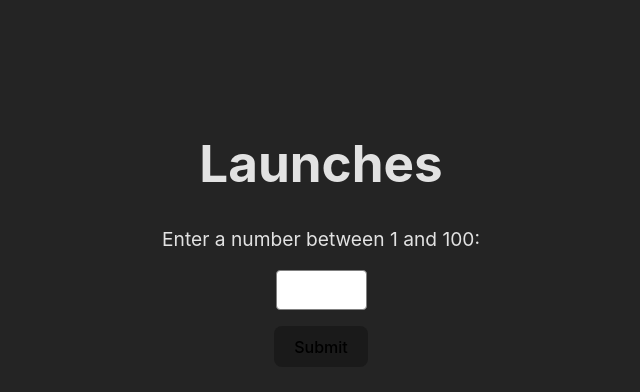
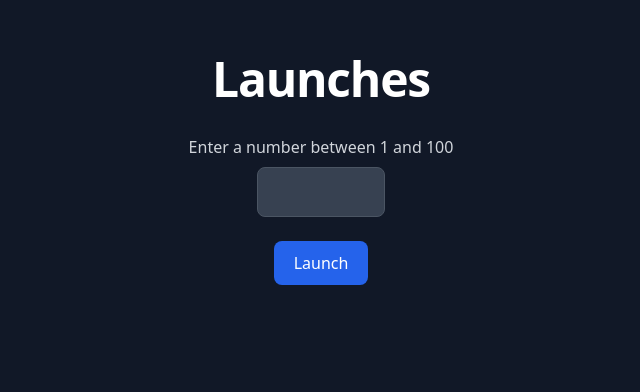
Before and after one commit to debashisbiswas/launches, a Svelte app: page / in a window 1280 px wide. Shown: the part 158-550 px from the top of the page, without its empty margins (319-959 px from the left). Built offline with nearby package versions, Linux system fonts and the light colour scheme.

Commit message:
Finish most of styling

```diff
--- a/index.html
+++ b/index.html
@@ -6,7 +6,8 @@
     <meta name="viewport" content="width=device-width, initial-scale=1.0" />
     <title>Launches</title>
   </head>
-  <body>
+
+  <body class="h-screen">
     <div id="app"></div>
     <script type="module" src="/src/main.ts"></script>
   </body>
--- a/package.json
+++ b/package.json
@@ -12,8 +12,11 @@
   "devDependencies": {
     "@sveltejs/vite-plugin-svelte": "^2.0.3",
     "@tsconfig/svelte": "^3.0.0",
+    "autoprefixer": "^10.4.14",
+    "postcss": "^8.4.21",
     "svelte": "^3.55.1",
     "svelte-check": "^2.10.3",
+    "tailwindcss": "^3.2.7",
     "tslib": "^2.5.0",
     "typescript": "^4.9.3",
     "vite": "^4.2.0"
--- /dev/null
+++ b/postcss.config.cjs
@@ -0,0 +1,6 @@
+module.exports = {
+  plugins: {
+    tailwindcss: {},
+    autoprefixer: {},
+  },
+}
--- a/src/App.svelte
+++ b/src/App.svelte
@@ -1,14 +1,14 @@
 <script>
-  let userInput = '';
-  let quote = '';
+  let userInput = "";
+  let quote = "";
 
   const minNumber = 1;
   const maxNumber = 100;
 
   const quotes = {
-    1: 'The greatest glory in living lies not in never falling, but in rising every time we fall. -Nelson Mandela',
-    2: 'The way to get started is to quit talking and begin doing. -Walt Disney',
-    3: 'Your time is limited, don’t waste it living someone else’s life. -Steve Jobs',
+    1: "The greatest glory in living lies not in never falling, but in rising every time we fall. -Nelson Mandela",
+    2: "The way to get started is to quit talking and begin doing. -Walt Disney",
+    3: "Your time is limited, don’t waste it living someone else’s life. -Steve Jobs",
     // add more quotes as desired
   };
 
@@ -19,71 +19,42 @@
   }
 </script>
 
-<main>
-  <h1>Launches</h1>
-  <form on:submit|preventDefault={handleSubmit}>
-    <label>
-      Enter a number between {minNumber} and {maxNumber}:
-    </label>
-    <input type="number" min="1" max="100" bind:value={userInput} required />
-    <button type="submit">Submit</button>
+<div
+  class="text-center h-screen w-screen bg-gray-900 text-white grid place-content-center p-4"
+>
+  <h1 class="text-5xl font-bold tracking-tight mb-8">Launches</h1>
+
+  <form on:submit|preventDefault={handleSubmit} class="mb-16">
+    <div class="mb-6">
+      <label for="numberField" class="block mb-2 font-medium text-gray-300"
+        >Enter a number between {minNumber} and {maxNumber}</label
+      >
+      <input
+        type="number"
+        min={minNumber}
+        max={maxNumber}
+        bind:value={userInput}
+        id="numberField"
+        class="w-32 text-lg text-center border rounded-lg p-2.5 bg-gray-700 border-gray-600 placeholder-gray-400 text-white focus:ring-blue-500 focus:border-blue-500"
+        required
+      />
+    </div>
+
+    <button
+      type="submit"
+      class="text-white focus:ring-4 focus:outline-none font-medium rounded-lg px-5 py-2.5 bg-blue-600 hover:bg-blue-700 focus:ring-blue-800"
+      >Launch</button
+    >
   </form>
-  {#if quote}
-    <p>{quote}</p>
-  {/if}
-</main>
 
-<style>
-  form {
-    display: flex;
-    flex-direction: column;
-    align-items: center;
-    margin-top: 2rem;
-  }
-
-  label {
-    font-size: 1.2rem;
-    margin-bottom: 1rem;
-  }
-
-  input {
-    padding: 0.5rem;
-    font-size: 1.2rem;
-    border-radius: 0.25rem;
-    border: 1px solid gray;
-    text-align: center;
-  }
-
-  h1 {
-    font-size: 3.2em;
-    line-height: 1.1;
-  }
-
-  p {
-    margin-top: 2rem;
-    font-size: 1.5rem;
-    font-style: italic;
-  }
-
-  button {
-    border-radius: 8px;
-    border: 1px solid transparent;
-    padding: 0.6em 1.2em;
-    font-size: 1em;
-    font-weight: 500;
-    font-family: inherit;
-    background-color: #1a1a1a;
-    cursor: pointer;
-    transition: border-color 0.25s;
-    margin: 1rem;
-  }
-
-  button:hover {
-    border-color: #646cff;
-  }
-
-  button:focus,
-  button:focus-visible {
-    outline: 4px auto -webkit-focus-ring-color;
-  }
-</style>
+  <div class="h-20 text-3xl">
+    {#if quote}
+      <blockquote>
+        {quote}
+        <footer>
+          <cite>- Phasellus eget lacinia</cite>
+        </footer>
+      </blockquote>
+    {/if}
+  </div>
+</div>
--- a/src/app.css
+++ b/src/app.css
@@ -1,30 +1,13 @@
-:root {
-  font-family: Inter, system-ui, Avenir, Helvetica, Arial, sans-serif;
-  line-height: 1.5;
-  font-weight: 400;
+@tailwind base;
+@tailwind components;
+@tailwind utilities;
 
-  color-scheme: light dark;
-  color: rgba(255, 255, 255, 0.87);
-  background-color: #242424;
-
-  font-synthesis: none;
-  text-rendering: optimizeLegibility;
-  -webkit-font-smoothing: antialiased;
-  -moz-osx-font-smoothing: grayscale;
-  -webkit-text-size-adjust: 100%;
+@layer base {
+  input[type="number"]::-webkit-outer-spin-button,
+  input[type="number"]::-webkit-inner-spin-button,
+  input[type="number"] {
+    -webkit-appearance: none;
+    margin: 0;
+    -moz-appearance: textfield !important;
+  }
 }
-
-body {
-  margin: 0;
-  display: flex;
-  place-items: center;
-  min-width: 320px;
-  min-height: 100vh;
-}
-
-#app {
-  max-width: 1280px;
-  margin: 0 auto;
-  padding: 2rem;
-  text-align: center;
-}
--- /dev/null
+++ b/tailwind.config.cjs
@@ -0,0 +1,8 @@
+/** @type {import('tailwindcss').Config} */
+module.exports = {
+  content: ['./src/**/*.{html,js,svelte,ts}'],
+  theme: {
+    extend: {},
+  },
+  plugins: [],
+}
```
Also changed, not shown: 1 other file (tests, documents, lock files or other folders).
